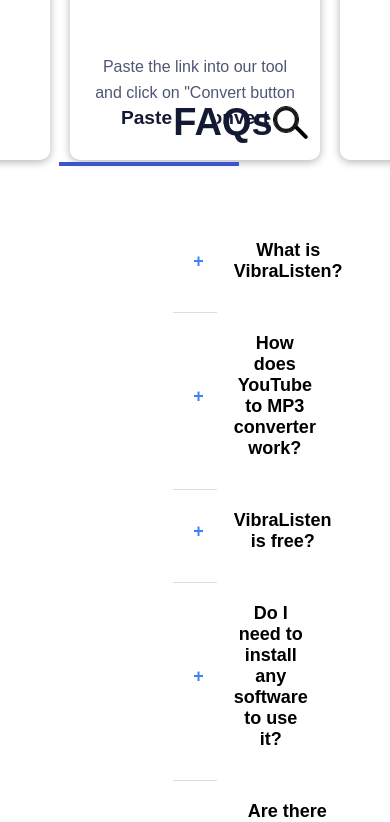
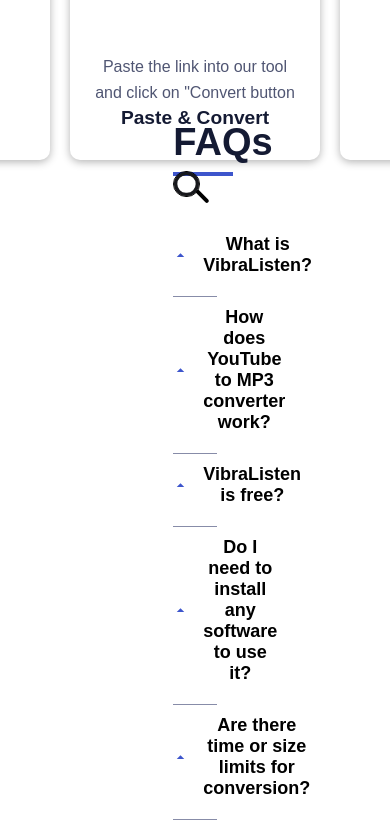
Before and after one commit to lodsa-ntos/youtube-to-mp3-converter, a React (Vite) app in the folder frontend/: page / in a window 390 px wide. Shown: the part 2490-3312 px from the top of the page. Built offline with nearby package versions, Linux system fonts and the light colour scheme; grey boxes are pictures that could not be loaded; a web font is replaced by a local one.

Commit message:
Refactor footer and FAQs styles; update colors, spacing, and responsiveness for improved design and user experience

```diff
--- a/frontend/src/components/Footer/Footer.css
+++ b/frontend/src/components/Footer/Footer.css
@@ -102,7 +102,7 @@
 }
 .dribbble-icon, .github {
   cursor: pointer;
-  color: var(--grey);
+  color: var(--grey2);
 }
 .dribbble-icon:hover, .github:hover {
   color: var(--blue-vibrant);
@@ -219,7 +219,7 @@
   top: 0;
   left: 130pt;
   right: 130pt;
-  height: 1px;
+  height: 2px;
   background-color: var(--blue-vibrant)
 }
 .footer-all-rights p.footer-vibralisten,
@@ -251,15 +251,15 @@
   position: relative;
   display: inline-block;
   text-decoration: none;
-  color: var(--grey);
+  color: var(--grey2);
 }
 .footer-terms:hover,
 .footer-privacy:hover {
   text-decoration: underline;
-  color: var(--blue-vibrant);
+  color: var(--light-grey);
 }
 .footer-icon-terms {
-  color: var(--light-grey);
+  color: var(--grey2);
   align-items: center;
   justify-content: center;
   width: 11.5px;
--- a/frontend/src/pages/Contact/Contact.css
+++ b/frontend/src/pages/Contact/Contact.css
@@ -12,7 +12,7 @@
   min-width: 300px;
 }
 .title-contact-us {
-  font-size: 36px;
+  font-size: 40px;
   font-weight: 700;
   color: var(--blue-vibrant);
   padding-bottom: 3.5%;
@@ -29,7 +29,7 @@
   font-weight: 400;
   letter-spacing: 0px;
   line-height: 1.6;
-  max-width: 600px;
+  max-width: 650px;
 }
 .support-txt {
   left: 0;
@@ -55,12 +55,13 @@
   display: flex;
   text-decoration: none;
   color: inherit;
-  transition: transform .3s ease-in-out;
 }
 .github-link:hover {
   text-decoration: none;
   color: var(--blue-vibrant);
-  transform: scale(0.95);
+  transform: scale(1.05);
+  opacity: 0.9;
+  transition: transform .2s ease-in-out;
 }
 .github-space {
   display: flex;
@@ -126,7 +127,7 @@
   border-radius: 30px;
   color: var(--dark-grey);
   background-color: var(--white);
-  border: 1px solid var(--grey2);
+  border: 1.5px solid var(--grey2);
   height: 54px;
   padding: 20px;
 }
@@ -152,7 +153,7 @@
   border-radius: 10px;
   color: var(--dark-grey);
   background-color: var(--white);
-  border: 1px solid var(--grey2);
+  border: 1.5px solid var(--grey2);
 }
 textarea.input-message:focus,
 textarea.input-message:hover,
@@ -220,10 +221,8 @@ input.send-message-bnt {
   margin-left: 0;
 }
 input.send-message-bnt:hover {
-  background-color: var(--grey);
-  border: 2px solid var(--grey2);
+  background-color: #3d55cc;
+  opacity: 0.9;
+  border: 2px solid var(--blue-vibrant);
+  transform: scale(0.95);
 }
-input.send-message-bnt:active {
-  transform: scale(0.95);
-  box-shadow: 0px 2px 5px rgba(0, 0, 0, .15);
-}
--- a/frontend/src/pages/FAQs/FAQs.css
+++ b/frontend/src/pages/FAQs/FAQs.css
@@ -1,9 +1,11 @@
 .faqs-header {
   display: flex;
   justify-content: space-between;
-  position: relative;
+  align-items: center;
   width: 100%;
   max-width: 100%;
+  padding: 20px 0;
+  flex-wrap: wrap;
 }
 
 .faqs-title {
@@ -15,46 +17,85 @@
 .faqs-title::after {
   content: "";
   display: block;
-  width: 180px;
+  width: 60px;
   height: 4px;
   background-color: var(--blue-vibrant);
   position: absolute;
-  bottom: -20px;
-  right: 34%;
+  bottom: -10px;
+  left: 0;
+}
+.container-faqs {
+  flex: 1;
+  display: flex;
+  justify-content: flex-end;
+  align-items: center;
+  margin-top: 5px;
 }
 .faq-item {
-  border-bottom: 1px solid #ddd;
-  padding: 20px;
-  cursor: pointer;
+  border-bottom: 1px solid var(--grey2);
+  padding: 15px 0;
+  transition: background .3s ease;
 }
 .faq-question {
   font-size: 18px;
-  font-weight: bold;
+  font-weight: 600;
   display: flex;
   justify-content: space-between;
   align-items: center;
+  width: 100%;
   background-color: transparent;
   border: none;
+  cursor: pointer;
+  transition: color .3s ease;
+}
+.faq-question:hover {
+  color: var(--blue-vibrant);
 }
 .faq-question span {
-  color: #3b82f6;
-  padding-right: 30px;
+  color: var(--blue-vibrant);
+  padding-right: 15px;
+  font-size: 22px;
+  min-width: 30px;
+  display: flex;
+  align-items: center;
 }
 .faq-answer {
   max-height: 0;
   overflow: hidden;
-  transition: max-height 0.3s ease-in-out, opacity 0.3s ease-in-out;
+  transition: max-height 0.4s ease-in-out, opacity 0.4s ease-in-out;
   opacity: 0;
   margin-top: 10px;
 }
-.faq-answer .open {
-  max-height: 200px;
+.faq-answer.open {
+  max-height: 300px;
   opacity: 1;
+  padding: 10px 0;
 }
 .text-gray-600 {
-  border-left: 2px solid #3b82f6;
-  padding-left: 8px;
+  border-left: 3px solid var(--blue-vibrant);
+  padding-left: 12px;
+  margin-left: 20px;
+  color: var(--grey);
+  font-size: 16px;
+  line-height: 1.6;
 }
-p.text-gray-600.pb-3 {
-  margin-left: 38px;
+
+/* Responsividade para telas menores
+   Responsiveness for smaller screens
+*/
+
+@media (max-width: 768px) {
+  .faqs-header {
+    flex-direction: column;
+    align-items: flex-start;
+  }
+
+  .container-faqs {
+    justify-content: flex-start;
+    width: 100%;
+  }
+
+  .faq-item {
+    padding: 10px 0;
+  }
 }
--- a/frontend/src/pages/FAQs/FAQs.jsx
+++ b/frontend/src/pages/FAQs/FAQs.jsx
@@ -1,6 +1,8 @@
 import React from "react";
 import { useState } from "react";
 import SearchBar from "../../components/SearchBar/SearchBar";
+import { IoMdArrowDropdown } from "react-icons/io";
+import { IoMdArrowDropup } from "react-icons/io";
 import "./FAQs.css";
 
 const faqData = [
@@ -92,18 +94,14 @@ const FAQs = () => {
       </div>
     </header>
 
-    {/* Space below the subtitle */}
-    <div className="home-below-subtitle"></div>
-
     <div className="max-w-2x1 mx-auto p-6">
       <div className="space-y-2">
         {faqData.map((faq, index) => (
-          <div key={index} className="faq-item border-b border-gray-300">
-            <button className="faq-question flex justify-between w-full text-lg font-medium py-3 focus:outline-none" onClick={() => toggleFAQ(index)}>
-
-              <span className="text-blue-500">{openIndex === index ? "- " : "+ "}</span>{faq.question}
+          <div key={index} className="faq-item">
+            <button className="faq-question" onClick={() => toggleFAQ(index)}>
+              <span>{openIndex === index ? <IoMdArrowDropdown /> : <IoMdArrowDropup /> }</span>{faq.question}
             </button>
-            <div className={`faq-answer ${openIndex === index ? 'open' : ''}`}>{faq.answer}</div>
+            <div className={`faq-answer ${openIndex === index ? 'open' : ''}`}></div>
             {openIndex === index && (
               <p className="text-gray-600 pb-3">
                 {formatAnswer(faq.answer)}
```
